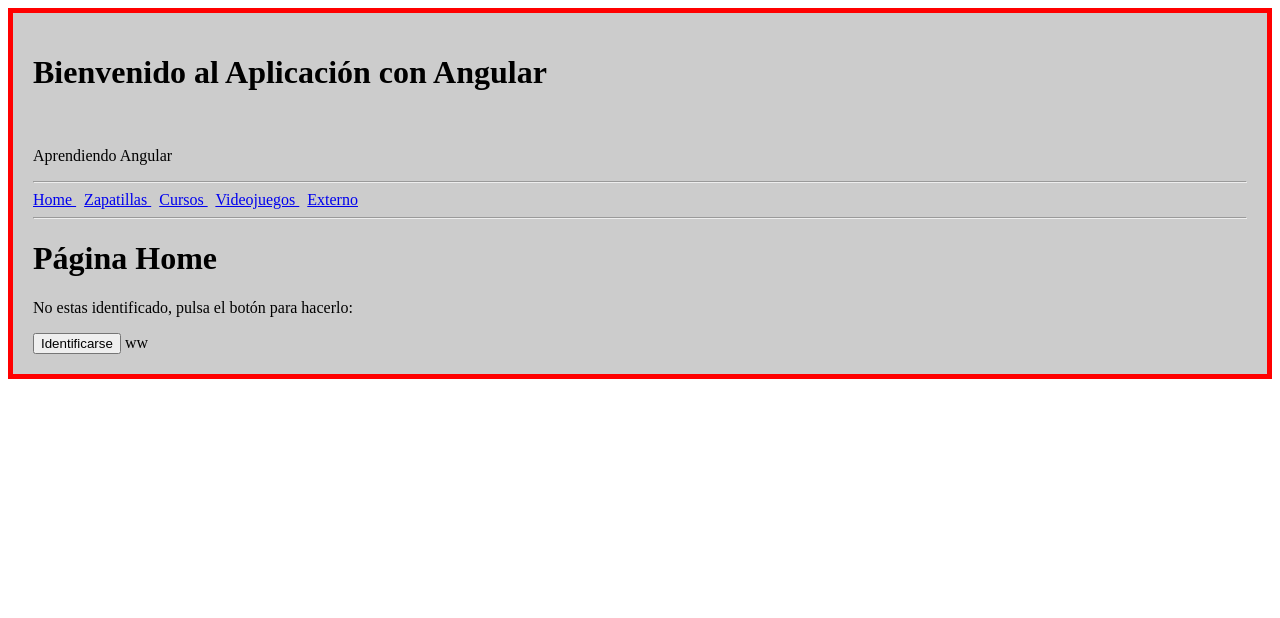
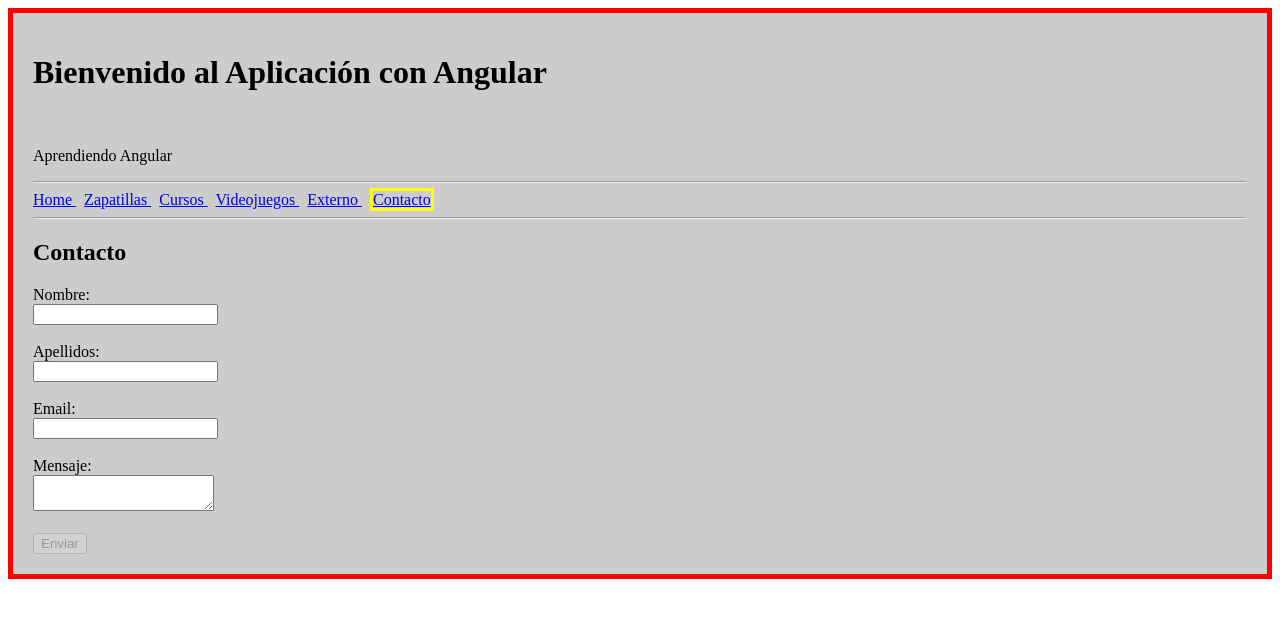
Before and after one commit to IsaacQH/Aprendiendo-Angular, an Angular app: page /contacto in a window 1280 px wide. Shown: the top 618 px of the page. Built offline with nearby package versions, Linux system fonts and the light colour scheme.

Commit message:
Formulario validación

```diff
--- a/src/app/app.component.html
+++ b/src/app/app.component.html
@@ -22,6 +22,8 @@
       <a [routerLink] = "['/videojuego']" [routerLinkActive]="['active']"> Videojuegos </a>
       &nbsp;   <!--Crea espacio-->
       <a [routerLink] = "['/externo']" [routerLinkActive]="['active']"> Externo </a>
+      &nbsp;   <!--Crea espacio-->
+      <a [routerLink] = "['/contacto']" [routerLinkActive]="['active']"> Contacto </a>
     </nav>
   <hr/>
 
--- a/src/app/app.component.ts
+++ b/src/app/app.component.ts
@@ -10,13 +10,14 @@ import { ZapatillasComponent } from './zapatillas/zapatillas.component';
 import { CursosComponent } from './cursos/cursos.component';
 import { homeComponent } from './home/home.component';
 import { ExternoComponent } from './externo/externo.component';
+import { ContactoComponent } from './contacto/contacto.component';
 
 import { Configuracion } from './models/configuracion';  //Importar modelo
 
 @Component({                   //Decorador component
   selector: 'app-root',       //Donde quiero que se vea en el index.html el componente
   standalone: true,           //Lo hace en modo standalone que hace modulos temporales para la injección de componentes
-  imports: [CommonModule, RouterOutlet, VideojuegoComponent, ZapatillasComponent, CursosComponent, homeComponent, FormsModule, RouterModule, ExternoComponent, HttpClientModule],
+  imports: [CommonModule, RouterOutlet, VideojuegoComponent, ZapatillasComponent, CursosComponent, homeComponent, FormsModule, RouterModule, ExternoComponent, HttpClientModule, ContactoComponent],
   templateUrl: './app.component.html',     //Que quiero que se vea en el componente
   styleUrls: ['./app.component.css']       //Como quiero que se vea el componente
 })
--- a/src/app/app.routes.ts
+++ b/src/app/app.routes.ts
@@ -1,6 +1,6 @@
 //Importar modulos de router de angular
 
-import { Routes, RouterModule } from '@angular/router';
+import { Routes } from '@angular/router';
 
 //Importar conmponentes (carpetas.componente)
 
@@ -9,6 +9,7 @@ import { VideojuegoComponent } from './videojuego/videojuego.component';
 import { CursosComponent } from './cursos/cursos.component';
 import { homeComponent } from './home/home.component';
 import { ExternoComponent } from './externo/externo.component';
+import { ContactoComponent } from './contacto/contacto.component';
 
 //Array de rutas
 export const routes: Routes = [
@@ -19,5 +20,6 @@ export const routes: Routes = [
     {path: 'curso', component: CursosComponent},                //Este carga componente curso
     {path: 'curso/:nombre/:followers', component: CursosComponent},                //Este carga componente curso con parámetro
     {path: 'externo', component: ExternoComponent},
+    {path: 'contacto', component: ContactoComponent},
     {path: '**' , component: homeComponent}                        //Ruta en caso de error
 ];
--- /dev/null
+++ b/src/app/contacto/contacto.component.html
@@ -0,0 +1,22 @@
+<h2>Contacto</h2>
+
+<form #formContacto = "ngForm" (ngSubmit) = "onSubmit(formContacto)">
+    <label for = "nombre">Nombre:</label> <br>
+    <input type="text" name="nombre" #nombre = "ngModel" [(ngModel)] = "usuario.nombre" required pattern = "[a-zA-Z]+"/> <br>
+    <span *ngIf="nombre.touched && !nombre.valid">Llenar campo **</span> <br>
+
+    <label for = "apellidos">Apellidos:</label> <br>
+    <input type="text" name="apellidos" #apellidos = "ngModel" [(ngModel)] = "usuario.apellidos" required  pattern = "[a-zA-Z]+"/> <br>
+    <span *ngIf="apellidos.touched && !nombre.valid">Llenar campo **</span> <br>
+
+    <label for = "email">Email:</label> <br>
+    <input type="email" name="email" #email = "ngModel" [(ngModel)] = "usuario.email" required/> <br>
+    <span *ngIf="email.touched && !nombre.valid">Llenar campo **</span> <br>
+
+    <label for = "mensaje">Mensaje:</label> <br>
+    <textarea name="mensaje" #mensaje = "ngModel" [(ngModel)] = "usuario.mensaje" required></textarea> <br>
+    <span *ngIf="mensaje.touched && !nombre.valid">Llenar campo **</span> <br>
+
+    <input type="submit" value = "Enviar" [disabled] = "!formContacto.form.valid"/>
+
+</form>
--- /dev/null
+++ b/src/app/contacto/contacto.component.ts
@@ -0,0 +1,31 @@
+import { Component, OnInit } from "@angular/core";
+import { ContactoUsuario } from "../models/contacto.usuario";
+import { FormsModule } from '@angular/forms';
+import { CommonModule } from "@angular/common";
+
+@Component({
+    selector: 'contacto',
+    standalone: true,
+    templateUrl: './contacto.component.html',
+    imports: [FormsModule, CommonModule]
+})
+
+
+export class ContactoComponent implements OnInit{
+
+    public usuario: ContactoUsuario
+
+    constructor(){
+        this.usuario = new ContactoUsuario('','','','')   //Le damos valores vacios para inicializar
+    }
+
+    ngOnInit() {
+
+    }
+
+    onSubmit(form:any){
+        console.log("Evento submit activado!!")
+        console.log(this.usuario)
+        form.reset()
+    }
+}
--- /dev/null
+++ b/src/app/models/contacto.usuario.ts
@@ -0,0 +1,12 @@
+
+
+export class ContactoUsuario{
+
+    constructor(
+        public nombre:string,
+        public apellidos:string,
+        public email:string,
+        public mensaje:string
+    ){}
+
+}
```
